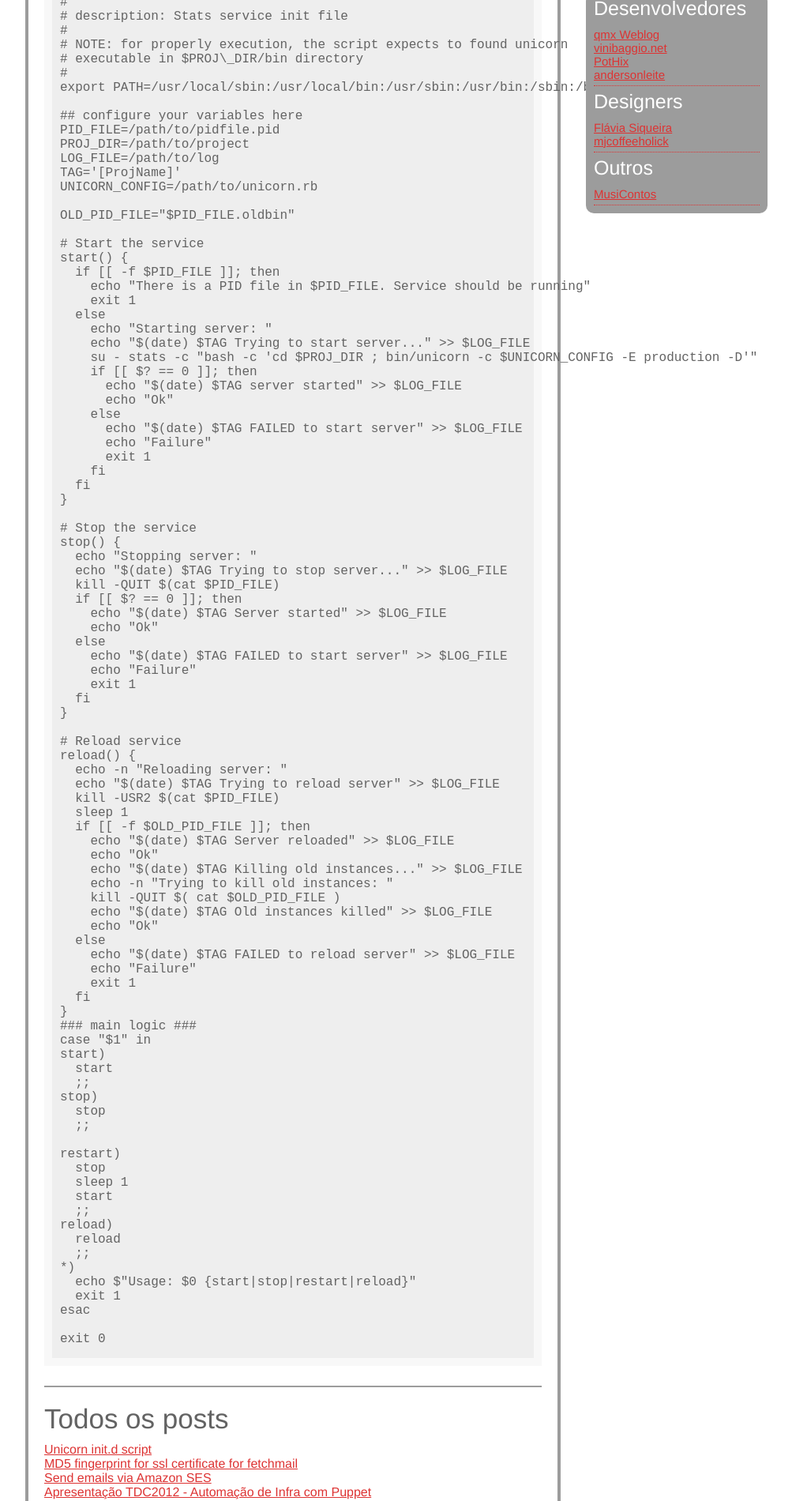
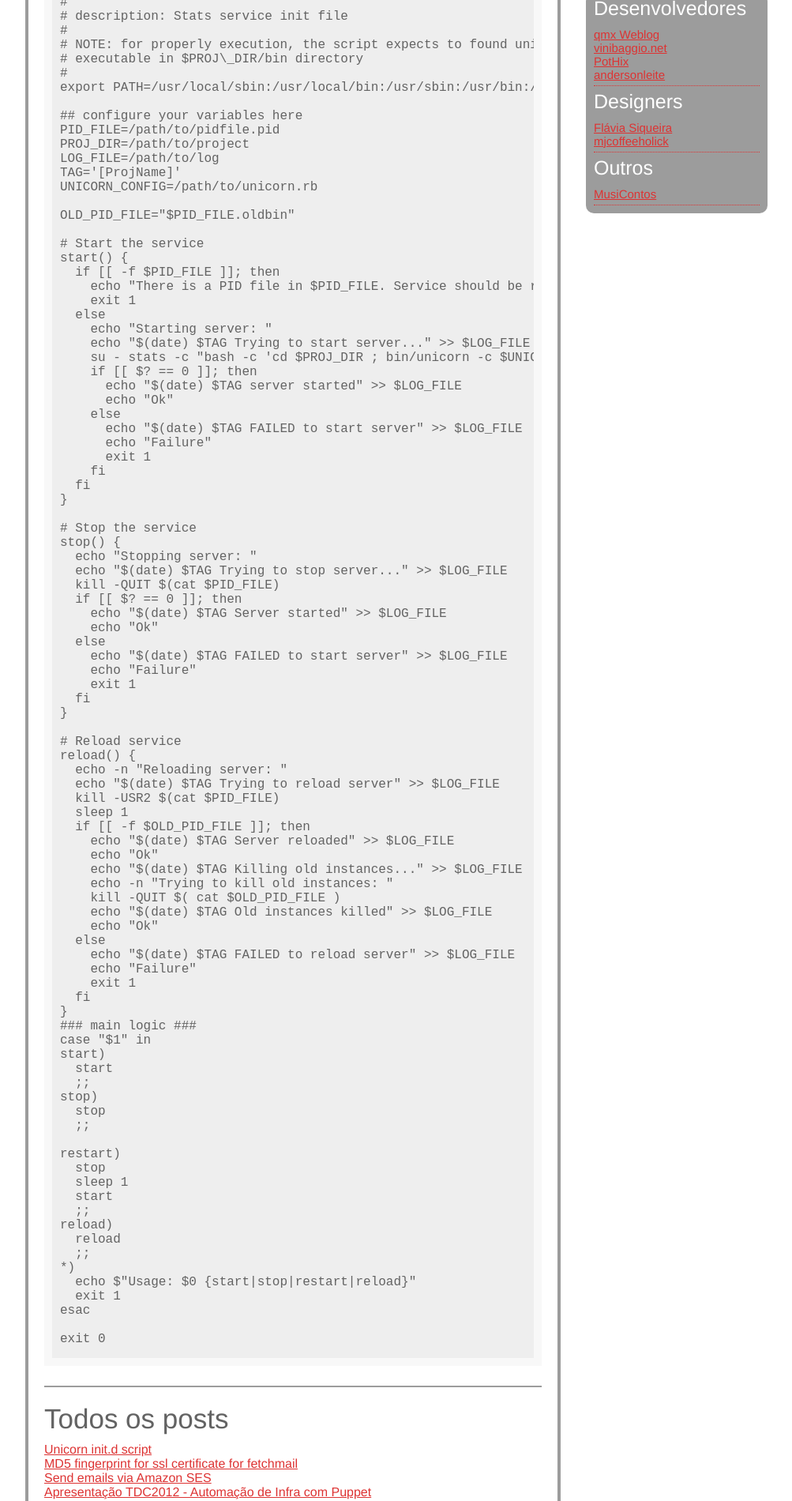
Before and after one commit to bbcoimbra/bbcoimbra.github.com, a Jekyll site: the page built from index.html, in a window 1280 px wide. Shown: the part 320-2220 px from the top of the page at 79% size, without its empty margins (133-1136 px from the left). Built offline with Jekyll 4.4.1, drawn with Linux system fonts in a browser that asks for light colours; nearby versions of some CDN libraries; Markdown is read by kramdown in place of the engine named in the settings.

Commit message:
updated style.css

```diff
--- a/stylesheets/style.css
+++ b/stylesheets/style.css
@@ -283,51 +283,51 @@ img { display: block; }
 /* line 113, ../_sass/style.scss */
 .post p legend { font-size: 12px; text-align: center; }
 /* line 118, ../_sass/style.scss */
-.post pre { margin: 10px 0; padding: 15px 0 15px 10px; background: #eee; color: #636363; font-family: currier-new, monospace; }
-/* line 125, ../_sass/style.scss */
+.post pre { margin: 10px 0; padding: 15px 0 15px 10px; background: #eee; color: #636363; font-family: currier-new, monospace; overflow: auto; }
+/* line 126, ../_sass/style.scss */
 .post ul { margin-left: 20px; }
 
-/* line 131, ../_sass/style.scss */
+/* line 132, ../_sass/style.scss */
 .nav_all_posts ul { list-style: none; }
 
-/* line 136, ../_sass/style.scss */
+/* line 137, ../_sass/style.scss */
 #container { position: relative; }
-/* line 138, ../_sass/style.scss */
+/* line 139, ../_sass/style.scss */
 #container #footer { position: relative; display: block; width: 250px; margin: 10px auto 20px; font-size: 10px; }
 
-/* line 147, ../_sass/style.scss */
+/* line 148, ../_sass/style.scss */
 #banners { -webkit-border-radius: 10px; -moz-border-radius: 10px; border-radius: 10px; background: #9c9c9c; color: white; margin-bottom: 20px; padding: 5px 10px; font-size: 15px; }
 /* line 13, ../_sass/partials/_mixins.scss */
 #banners h1 { font-size: 25px; margin-bottom: 5px; }
 /* line 17, ../_sass/partials/_mixins.scss */
 #banners ul { list-style: none; padding: 5px 0 5px 0; margin: 5px 0; }
-/* line 149, ../_sass/style.scss */
+/* line 150, ../_sass/style.scss */
 #banners .banner { width: 125px; padding: 5px; margin: 0 auto; }
 
-/* line 154, ../_sass/style.scss */
+/* line 155, ../_sass/style.scss */
 #ads { -webkit-border-radius: 10px; -moz-border-radius: 10px; border-radius: 10px; background: #9c9c9c; color: white; margin-bottom: 20px; padding: 5px 10px; font-size: 15px; }
 /* line 13, ../_sass/partials/_mixins.scss */
 #ads h1 { font-size: 25px; margin-bottom: 5px; }
 /* line 17, ../_sass/partials/_mixins.scss */
 #ads ul { list-style: none; padding: 5px 0 5px 0; margin: 5px 0; }
 
-/* line 158, ../_sass/style.scss */
+/* line 159, ../_sass/style.scss */
 #contacts { -webkit-border-radius: 10px; -moz-border-radius: 10px; border-radius: 10px; background: #9c9c9c; color: white; margin-bottom: 20px; padding: 5px 10px; font-size: 15px; }
 /* line 13, ../_sass/partials/_mixins.scss */
 #contacts h1 { font-size: 25px; margin-bottom: 5px; }
 /* line 17, ../_sass/partials/_mixins.scss */
 #contacts ul { list-style: none; padding: 5px 0 5px 0; margin: 5px 0; }
 
-/* line 162, ../_sass/style.scss */
+/* line 163, ../_sass/style.scss */
 #blogroll { -webkit-border-radius: 10px; -moz-border-radius: 10px; border-radius: 10px; background: #9c9c9c; color: white; margin-bottom: 20px; padding: 5px 10px; font-size: 15px; }
 /* line 13, ../_sass/partials/_mixins.scss */
 #blogroll h1 { font-size: 25px; margin-bottom: 5px; }
 /* line 17, ../_sass/partials/_mixins.scss */
 #blogroll ul { list-style: none; padding: 5px 0 5px 0; margin: 5px 0; }
-/* line 164, ../_sass/style.scss */
+/* line 165, ../_sass/style.scss */
 #blogroll ul { border-bottom: 1px dotted #dd3333; }
 
-/* line 170, ../_sass/style.scss */
+/* line 171, ../_sass/style.scss */
 .about h1, .bucket-list h1 { font-size: 30px; line-height: 36px; margin-bottom: 18px; font-weight: bold; }
-/* line 176, ../_sass/style.scss */
+/* line 177, ../_sass/style.scss */
 .about ul, .bucket-list ul { margin-left: 20px; }
```
